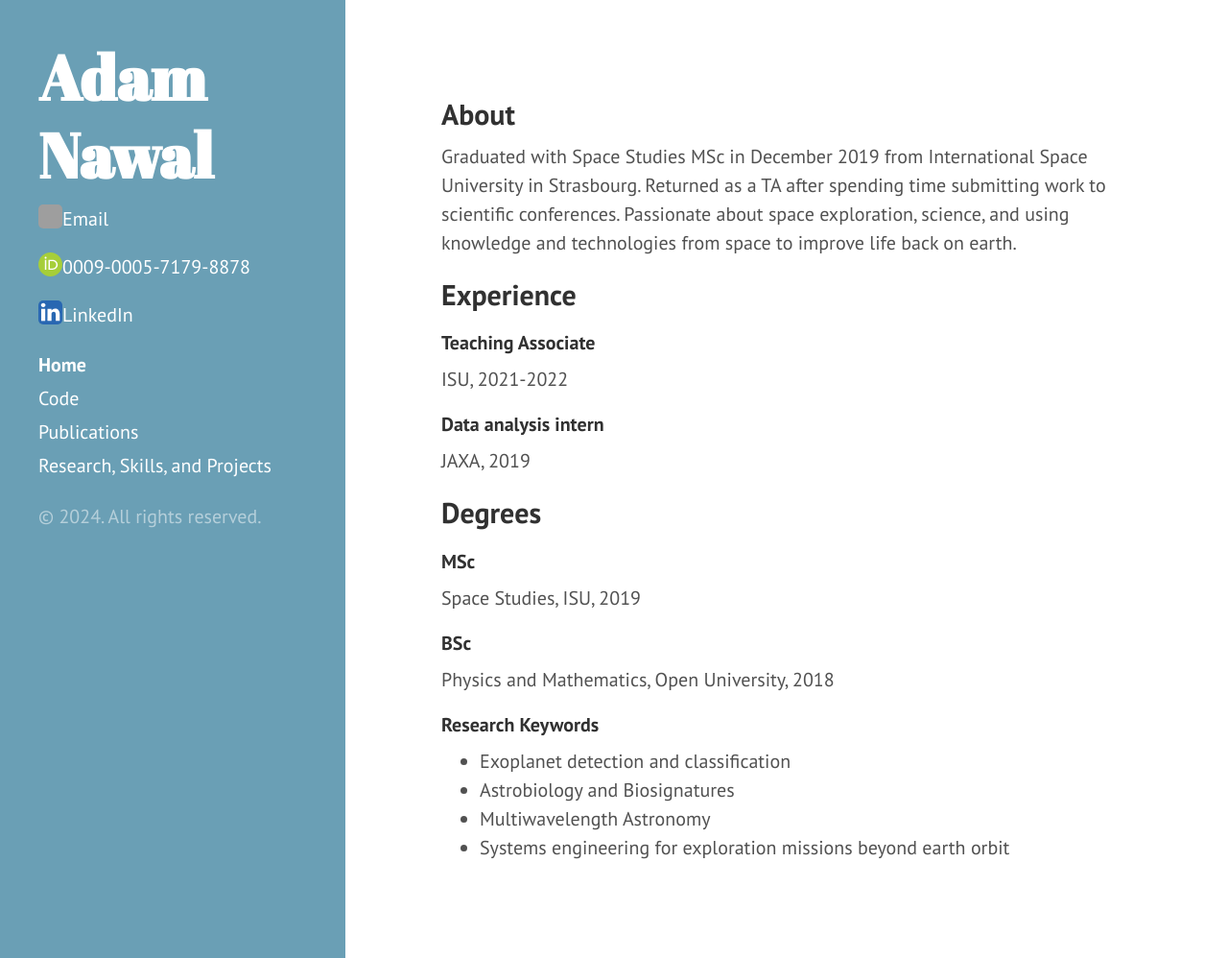
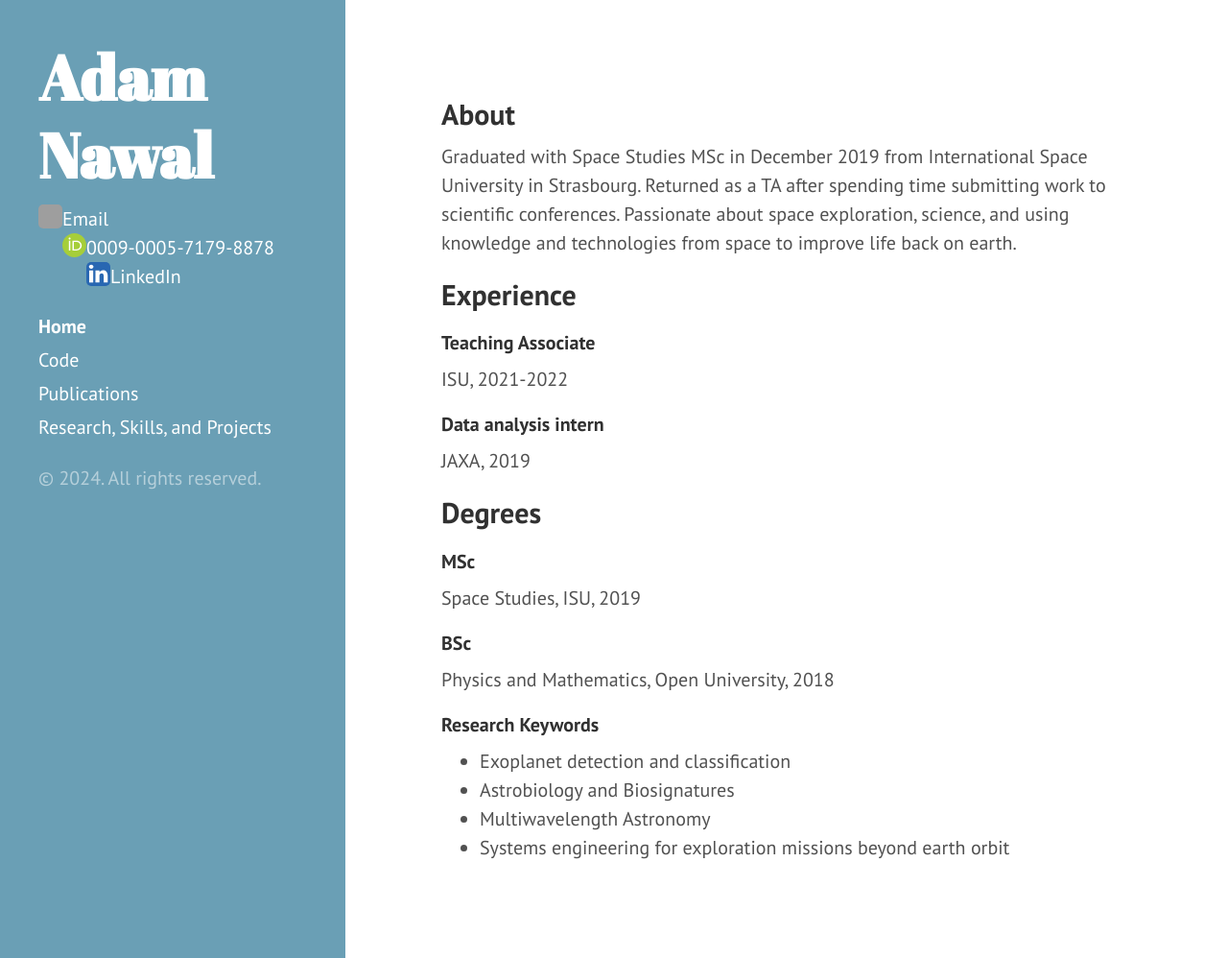
Before and after one commit to ConstantUncle/ConstantUncle.github.io, a Jekyll site: the page built from index.html, in a window 1280 px wide and 998 px high. Shown: the whole window at 96% size. Built offline with Jekyll 4.4.1, drawn with Linux system fonts in a browser that asks for light colours; grey boxes are pictures that could not be loaded.

Commit message:
Update _config.yml

```diff
--- a/_config.yml
+++ b/_config.yml
@@ -9,9 +9,9 @@ relative_permalinks: false
 # Setup
 title:            Adam Nawal
 tagline:          About
-description:      '<img src="/public/Images/4550857_email_gmail_mail_sending_yahoo_icon.svg" style="float:left;width:25px;height:25px;"> <a href="mailto:adam.nawal@isunet.edu">Email</a></p>
-<p><img src="/public/Images/orcid.logo.icon.svg" style="float:left;width:25px;height:25px;"> <a href="https://orcid.org/0009-0005-7179-8878" target="_blank">0009-0005-7179-8878</a></p>
-<p><img src="/public/Images/5296501_linkedin_network_linkedin logo_icon.svg" style="float:left;width:25px;height:25px;"> <a href="https://www.linkedin.com/in/adam-nawal" target="_blank">LinkedIn</a>'
+description:      '<img src="/public/Images/4550857_email_gmail_mail_sending_yahoo_icon.svg" style="float:left;width:25px;height:25px;"> <a href="mailto:adam.nawal@isunet.edu">Email</a></br>
+<img src="/public/Images/orcid.logo.icon.svg" style="float:left;width:25px;height:25px;"> <a href="https://orcid.org/0009-0005-7179-8878" target="_blank">0009-0005-7179-8878</a></br>
+<img src="/public/Images/5296501_linkedin_network_linkedin logo_icon.svg" style="float:left;width:25px;height:25px;"> <a href="https://www.linkedin.com/in/adam-nawal" target="_blank">LinkedIn</a>'
 url:              www.adamnaw.al
 baseurl:          /
 
```
